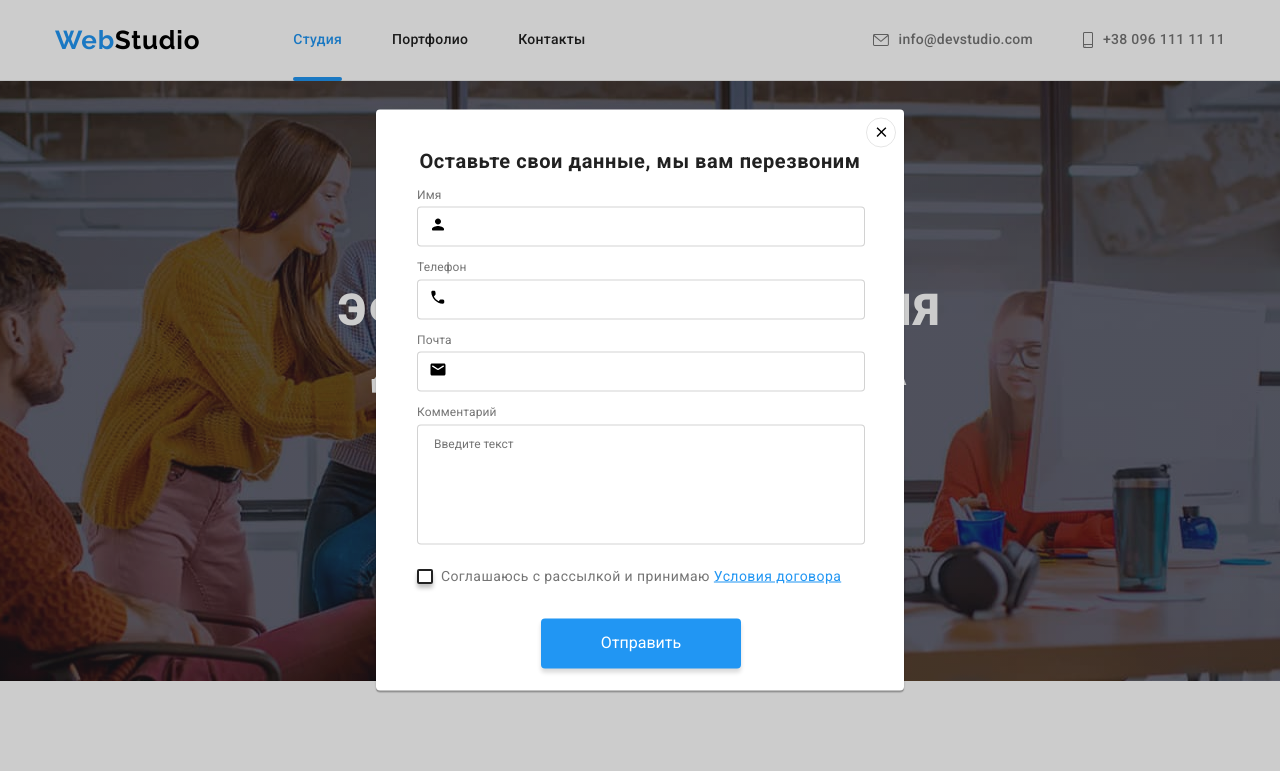
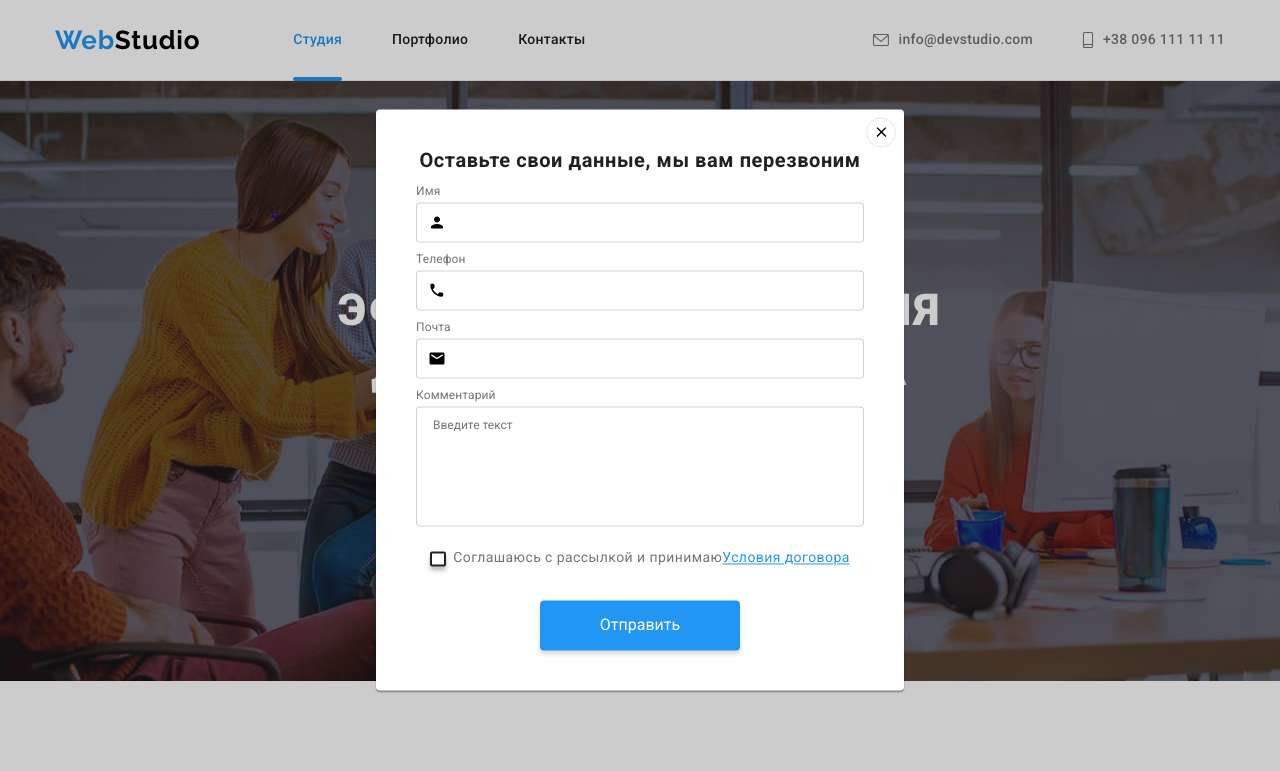
Before and after one commit to parfors/goit-markup-hw-06, a plain HTML site: page index.html in a window 1280 px wide. Both pictures are taken after a click on the button "Заказать услугу". Shown: the top 771 px of the page. Drawn offline with Linux system fonts and the light colour scheme.

Commit message:
fixed-styles

```diff
--- a/css/styles.css
+++ b/css/styles.css
@@ -515,13 +515,13 @@ address {
 .footer-form {
   display: flex;
 }
-.button-wrap {
-  position: relative;
+.label-footer {
+  margin-right: 12px;
 }
+
 .subscribe-input {
   width: 358px;
   height: 50px;
-  margin-right: 12px;
   padding-left: 16px;
   background-color: transparent;
   border: 1px solid rgba(255, 255, 255, 0.3);
@@ -542,9 +542,11 @@ address {
 }
 
 .subscribe-btn {
+  display: flex;
+  align-items: center;
+  justify-content: center;
   width: 200px;
   height: 50px;
-  padding: 10px 62px 10px 29px;
   color: #ffffff;
   background-color: var(--accent-color);
   box-shadow: 0px 4px 4px rgba(0, 0, 0, 0.15);
@@ -562,10 +564,7 @@ address {
   background-color: #188ce8;
 }
 .footer-subscribe-icon {
-  position: absolute;
-  right: 28px;
-  top: 50%;
-  transform: translateY(-50%);
+  margin-left: 10px;
   fill: #ffffff;
   pointer-events: none;
 }
@@ -686,6 +685,7 @@ address {
   top: 50%;
   left: 50%;
   transform: translate(-50%, -50%);
+  padding: 40px;
   min-width: 528px;
   min-height: 581px;
   background-color: #ffffff;
@@ -713,7 +713,7 @@ address {
   fill: var(--accent-color);
 }
 .modal-title {
-  margin: 40px 40px 12px 40px;
+  margin-bottom: 12px;
   font-weight: 700;
   font-size: 20px;
   line-height: 1.15;
@@ -721,30 +721,31 @@ address {
   letter-spacing: 0.03em;
   color: var(--title-text-color);
 }
-.modal-form {
-  margin: 0 39px 20px 41px;
-}
 
-.input-item {
-  margin-bottom: 10px;
-}
 .modal-input {
+  display: block;
   min-width: 448px;
   height: 40px;
-  margin-top: 4px;
   padding-left: 42px;
   border-radius: 4px;
   border: 1px solid rgba(33, 33, 33, 0.2);
   transition: border 250ms var(--transition-funktion);
 }
-.input-item label,
-.textarea-input {
+
+.label-text-tel-email,
+.textarea-label {
+  display: block;
   font-size: 12px;
   line-height: 1.17;
   letter-spacing: 0.01em;
 }
+.label-text-tel-email {
+  margin-bottom: 10px;
+}
 .input-wrap {
+  display: block;
   position: relative;
+  margin-top: 4px;
 }
 .modal-icon {
   position: absolute;
@@ -760,12 +761,14 @@ address {
   border: 1px solid var(--accent-color);
   outline: none;
 }
+.textarea-label {
+  margin-bottom: 20px;
+}
 .modal-textarea {
   display: block;
+  margin-top: 4px;
   min-width: 448px;
   min-height: 120px;
-  margin-bottom: 20px;
-  margin-top: 4px;
   padding: 12px 16px;
   border-radius: 4px;
   border: 1px solid rgba(33, 33, 33, 0.2);
@@ -776,33 +779,28 @@ address {
   border: 1px solid var(--accent-color);
   outline: none;
 }
-.textarea-input::placeholder {
+.textarea-label::placeholder {
   font-size: 14px;
   line-height: 1.14;
   letter-spacing: 0.01em;
   color: rgba(117, 117, 117, 0.5);
 }
 
-.checkbox-wrap {
-  position: relative;
+.label-checkbox {
+  display: flex;
+  justify-content: center;
+  align-items: center;
   margin-bottom: 30px;
-}
-.modal-text {
-  padding-left: 7px;
   font-size: 14px;
   line-height: 1.71;
   letter-spacing: 0.03em;
-  text-align: start;
 }
 .modal-link {
   color: var(--accent-color);
 }
 
 .checkbox-icon {
-  position: absolute;
-  left: 0;
-  top: 50%;
-  transform: translateY(-50%);
+  margin-right: 7px;
   fill: transparent;
   border: 2px solid var(--title-text-color);
   box-shadow: 0px 4px 4px rgba(0, 0, 0, 0.25);
@@ -811,12 +809,17 @@ address {
     fill 250ms var(--transition-funktion),
     box-shadow 250ms var(--transition-funktion);
 }
+
 .modal-checkbox:checked ~ .checkbox-icon {
   background-color: var(--accent-color);
   border: none;
   fill: #ffffff;
   box-shadow: none;
 }
+.modal-checkbox:focus ~ .svg-wrap .checkbox-icon {
+  outline: 1px solid #000000;
+}
+
 .button-wrap {
   text-align: center;
 }
--- a/index.html
+++ b/index.html
@@ -447,7 +447,7 @@
         <div class="footer-subscribe-container">
           <p class="footer-subscribe-title">Подпишитесь на рассылку</p>
           <form class="footer-form" action="#">
-            <label>
+            <label class="label-footer">
               <input
                 class="subscribe-input"
                 name="subscribe-email"
@@ -455,12 +455,12 @@
                 placeholder="E-mail"
               />
             </label>
-            <div class="button-wrap">
-              <button class="subscribe-btn" type="submit">Подписаться</button>
+            <button class="subscribe-btn" type="submit">
+              Подписаться
               <svg class="footer-subscribe-icon" width="24" height="24">
                 <use href="./images/icons.svg#icon-icon-send"></use>
               </svg>
-            </div>
+            </button>
           </form>
         </div>
       </div>
@@ -475,43 +475,34 @@
         </button>
         <p class="modal-title">Оставьте свои данные, мы вам перезвоним</p>
         <form action="#" autocomplete="off" class="modal-form">
-          <ul>
-            <li class="input-item">
-              <label>
+          <label class="label-text-tel-email">
             Имя
-                <div class="input-wrap">
+            <span class="input-wrap">
               <input type="text" name="name" class="modal-input" />
               <svg class="modal-icon" width="18" height="18">
                 <use href="./images/icons.svg#icon-person-black"></use>
               </svg>
-                </div>
+            </span>
           </label>
-            </li>
-            <li class="input-item">
-              <label>
+          <label class="label-text-tel-email">
             Телефон
-                <div class="input-wrap">
+            <span class="input-wrap">
               <input type="tel" name="tel" class="modal-input" />
               <svg class="modal-icon" width="18" height="18">
                 <use href="./images/icons.svg#icon-phone-black"></use>
               </svg>
-                </div>
+            </span>
           </label>
-            </li>
-            <li class="input-item">
-              <label>
+          <label class="label-text-tel-email">
             Почта
-                <div class="input-wrap">
+            <span class="input-wrap">
               <input type="email" name="email" class="modal-input" />
               <svg class="modal-icon" width="18" height="18">
                 <use href="./images/icons.svg#icon-email-black"></use>
               </svg>
-                </div>
+            </span>
           </label>
-            </li>
-          </ul>
-          <div class="textarea-wrap">
-            <label class="textarea-input">
+          <label class="textarea-label">
             Комментарий
             <textarea
               name=""
@@ -519,21 +510,18 @@
               placeholder="Введите текст"
             ></textarea>
           </label>
-          </div>
-          <div class="checkbox-wrap">
-            <label class="modal-text">
+          <label class="label-checkbox">
             <input
               type="checkbox"
               name="agreement"
-                class="modal-checkbox is-hidden"
+              class="modal-checkbox visually-hidden"
             />
-              Соглашаюсь с рассылкой и принимаю
-              <a href="" class="modal-link">Условия договора</a>
             <svg class="checkbox-icon" width="16" height="15">
               <use href="./images/icons.svg#icon-icon-check"></use>
             </svg>
+            Соглашаюсь с рассылкой и принимаю
+            <a href="" class="modal-link">Условия договора</a>
           </label>
-          </div>
           <div class="button-wrap">
             <button class="submit-btn" type="submit">Отправить</button>
           </div>
```
Also changed, not shown: portfolio.html (+11 -4 lines). Lines whose indentation alone changed are shown as unchanged.
